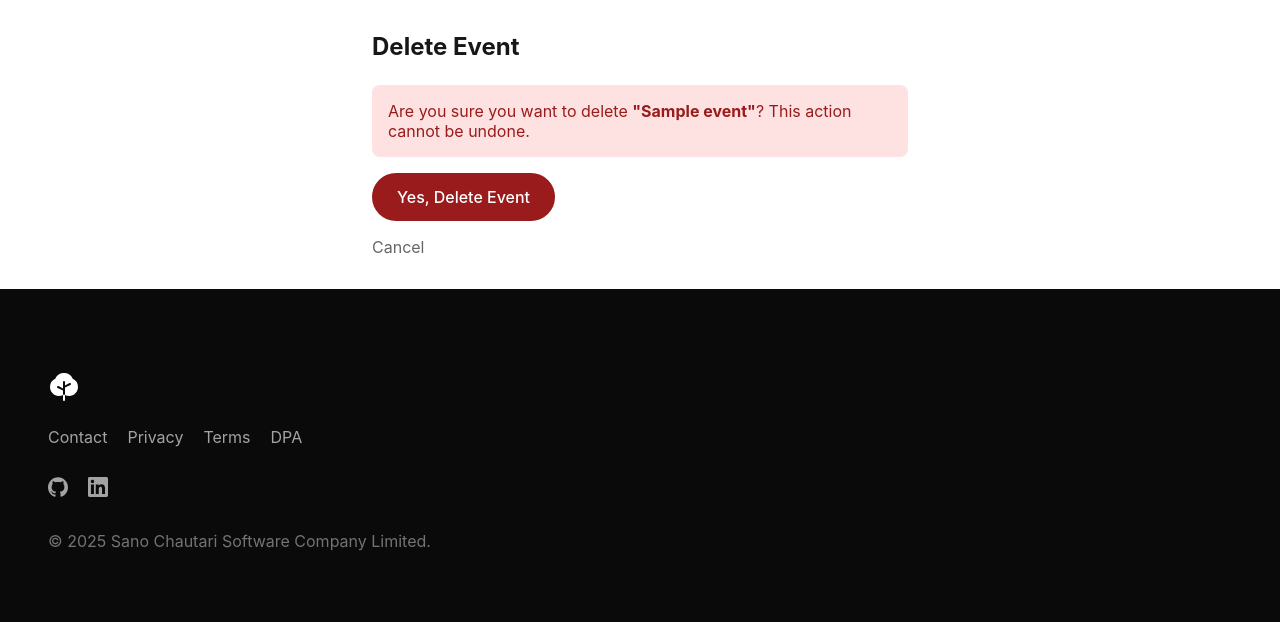
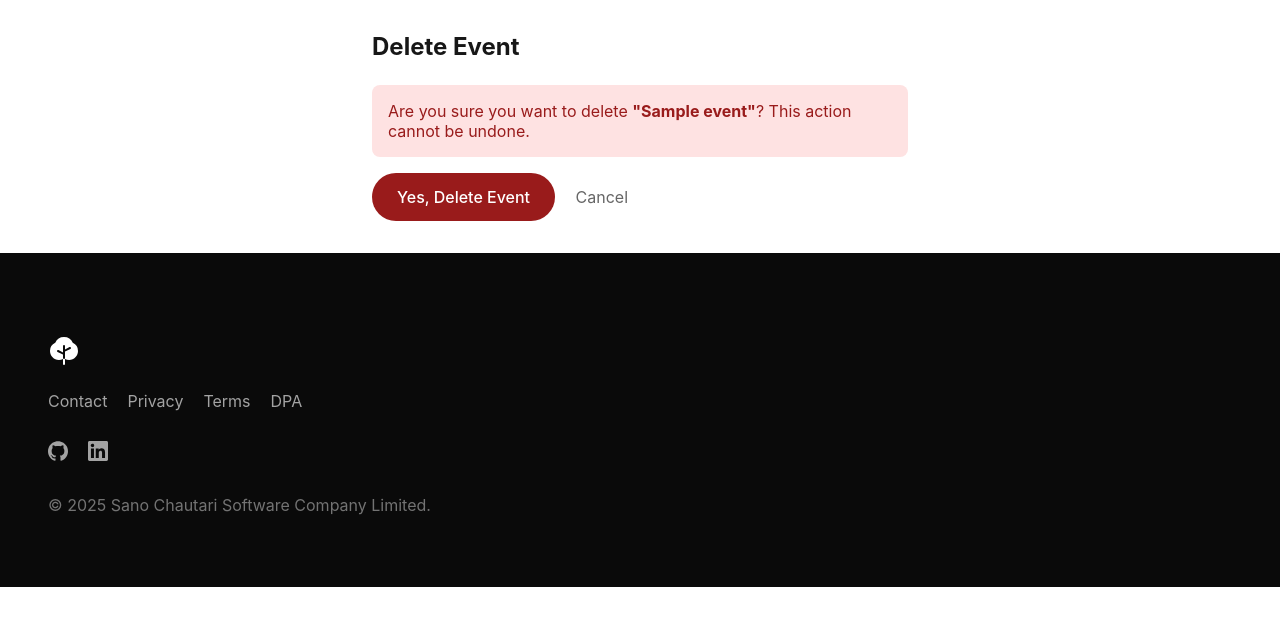
Before and after one commit to sudanchapagain/event-booking-system, a Django app: template templates/events/delete.html in a window 1280 px wide. Shown: the part 63-685 px from the top of the page. Run offline with Django 5.2, Linux system fonts and the light colour scheme; the template is opened without the code that fills it: most values are stand-ins (such as "Sample title", 1, 10 or a date in 2020); data that the repository does not hold is empty; parts of the project's set-up code (start-up, migrations or seed data) failed here and were passed over; some web fonts are replaced.

Commit message:
fix delete page
Signed-off-by: Sudan Chapagain <101015050+sudanchapagain@users.noreply.github.com>

```diff
--- a/templates/events/delete.html
+++ b/templates/events/delete.html
@@ -13,6 +13,10 @@
             font-size: 1.5rem;
             margin-bottom: 1.5rem;
         }
+
+        form > span {
+            margin-left: 1rem;
+        }
     </style>
 {% endblock extra_css %}
 {% block content %}
@@ -26,9 +30,9 @@
         <form method="post">
             {% csrf_token %}
             <button type="submit" class="danger-button-solid">Yes, Delete Event</button>
+            <span>
+                <a href="{% url 'event_detail' slug=event.slug %}" class="text-muted">Cancel</a>
+            </span>
         </form>
-        <p class="mt-2">
-            <a href="{% url 'event_detail' slug=event.slug %}" class="text-muted">Cancel</a>
-        </p>
     </div>
 {% endblock content %}
```
